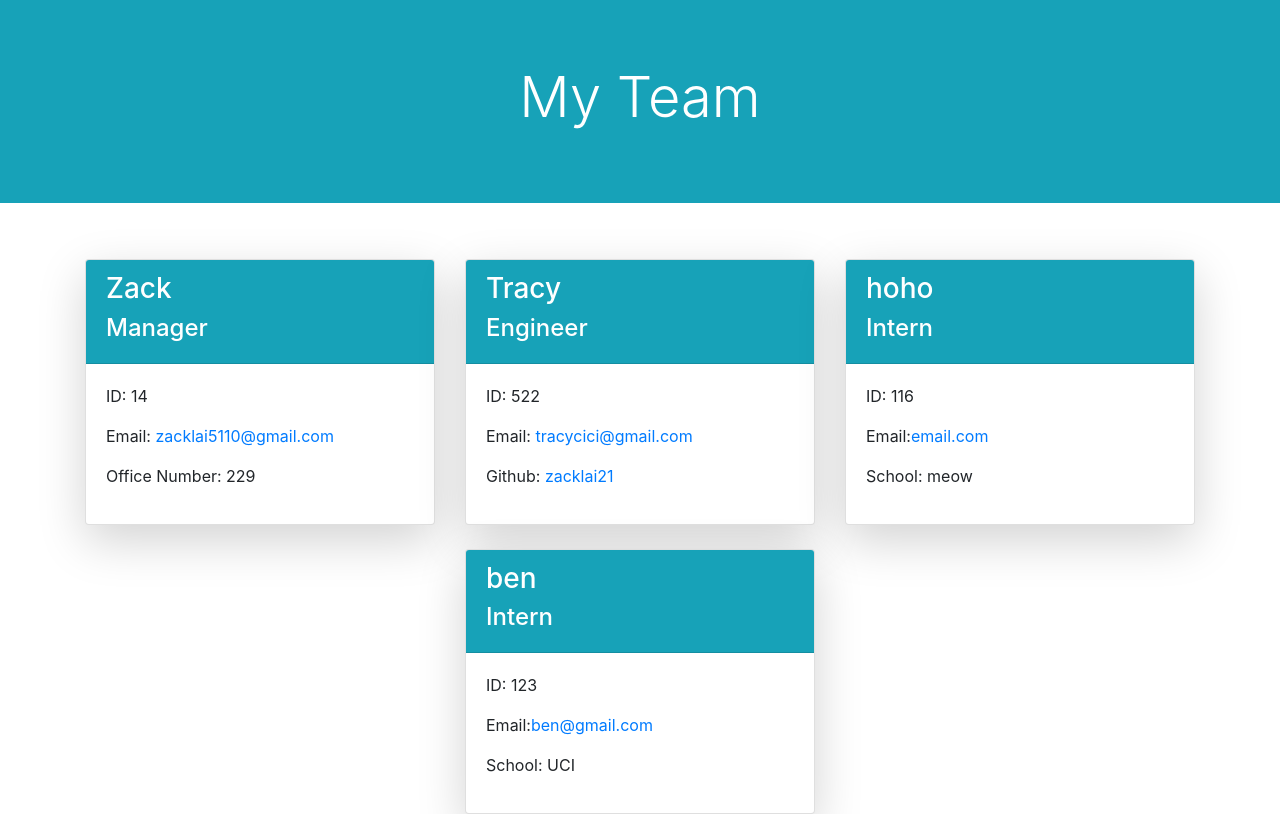
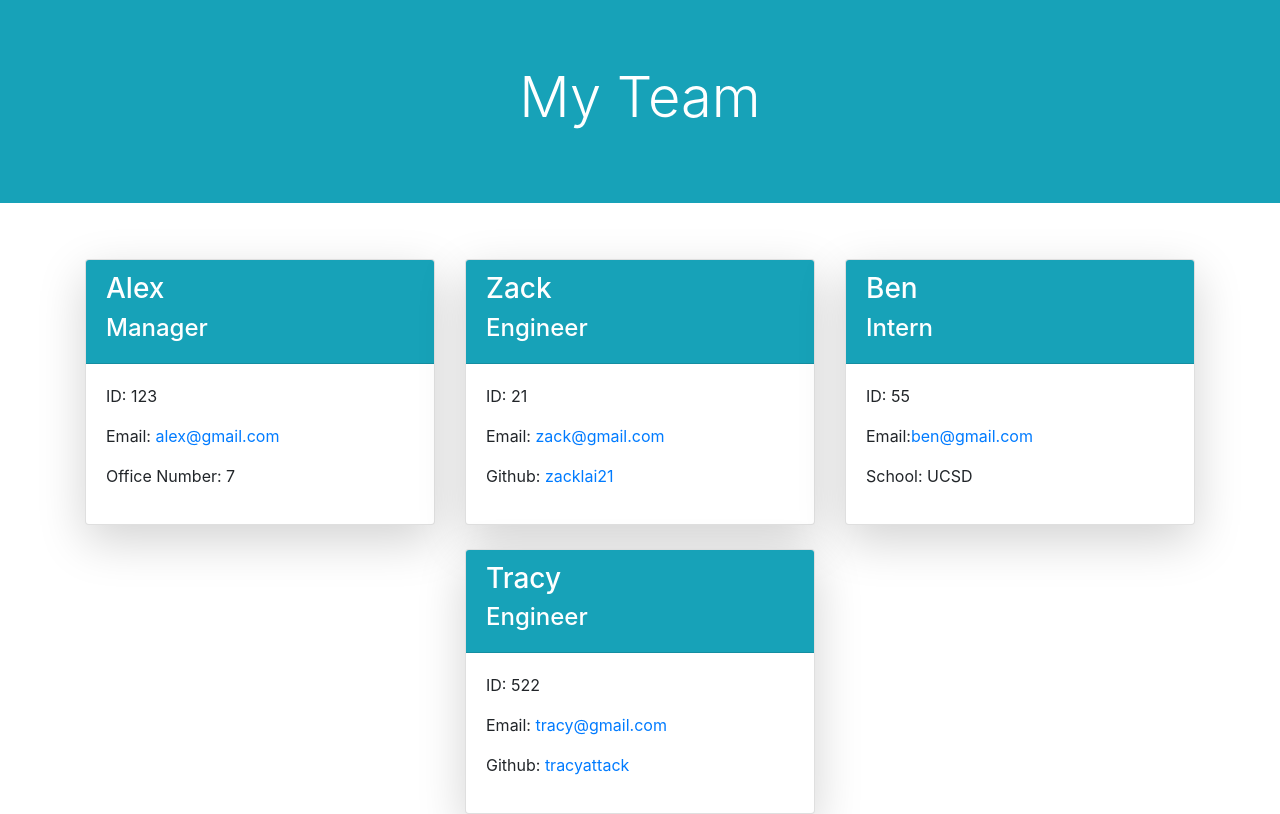
Before and after one commit to ZackLai21/team-profile-generator, a website: page dist/index.html in a window 1280 px wide. Drawn offline with nearby package versions, Linux system fonts and the light colour scheme.

Commit message:
updated files

```diff
--- a/dist/index.html
+++ b/dist/index.html
@@ -21,13 +21,41 @@
     <div class="col-4 mt-4">
       <div class="card h-100 shadow-lg">
         <div class="card-header bg-info text-white">
-            <h3>Zack</h3>
+            <h3>Alex</h3>
             <h4>Manager</h4>
         </div>
         <div class="card-body">
-            <p class="id">ID: 14</p>
-            <p class="email">Email: <a href="mailto:zacklai5110@gmail.com">zacklai5110@gmail.com</a></p>
-            <p class="office">Office Number: 229</p>
+            <p class="id">ID: 123</p>
+            <p class="email">Email: <a href="mailto:alex@gmail.com">alex@gmail.com</a></p>
+            <p class="office">Office Number: 7</p>
+        </div>
+      </div>
+    </div>
+
+    <div class="col-4 mt-4">
+      <div class="card h-100 shadow-lg">
+        <div class="card-header bg-info text-white">
+            <h3>Zack</h3>
+            <h4>Engineer</h4>
+        </div>
+        <div class="card-body">
+            <p class="id">ID: 21</p>
+            <p class="email">Email: <a href="mailto:zack@gmail.com">zack@gmail.com</a></p>
+            <p class="github">Github: <a href="https://github.com/zacklai21" target="_blank">zacklai21</a></p>
+        </div>
+      </div>
+    </div>
+
+    <div class="col-4 mt-4">
+      <div class="card h-100 shadow-lg">
+        <div class="card-header bg-info text-white">
+            <h3>Ben</h3>
+            <h4>Intern</h4>
+        </div>
+        <div class="card-body">
+            <p class="id">ID: 55</p>
+            <p class="email">Email:<a href="mailto:ben@gmail.com">ben@gmail.com</a></p>
+            <p class="school">School: UCSD</p>
         </div>
       </div>
     </div>
@@ -40,36 +68,8 @@
         </div>
         <div class="card-body">
             <p class="id">ID: 522</p>
-            <p class="email">Email: <a href="mailto:tracycici@gmail.com">tracycici@gmail.com</a></p>
-            <p class="github">Github: <a href="https://github.com/zacklai21" target="_blank">zacklai21</a></p>
-        </div>
-      </div>
-    </div>
-
-    <div class="col-4 mt-4">
-      <div class="card h-100 shadow-lg">
-        <div class="card-header bg-info text-white">
-            <h3>hoho</h3>
-            <h4>Intern</h4>
-        </div>
-        <div class="card-body">
-            <p class="id">ID: 116</p>
-            <p class="email">Email:<a href="mailto:email.com">email.com</a></p>
-            <p class="school">School: meow</p>
-        </div>
-      </div>
-    </div>
-
-    <div class="col-4 mt-4">
-      <div class="card h-100 shadow-lg">
-        <div class="card-header bg-info text-white">
-            <h3>ben</h3>
-            <h4>Intern</h4>
-        </div>
-        <div class="card-body">
-            <p class="id">ID: 123</p>
-            <p class="email">Email:<a href="mailto:ben@gmail.com">ben@gmail.com</a></p>
-            <p class="school">School: UCI</p>
+            <p class="email">Email: <a href="mailto:tracy@gmail.com">tracy@gmail.com</a></p>
+            <p class="github">Github: <a href="https://github.com/tracyattack" target="_blank">tracyattack</a></p>
         </div>
       </div>
     </div>
```
Also changed, not shown: 1 other file.
